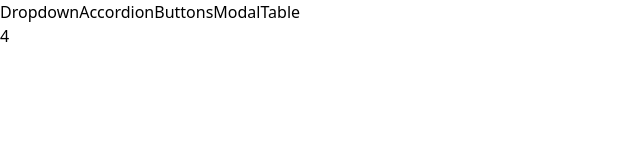
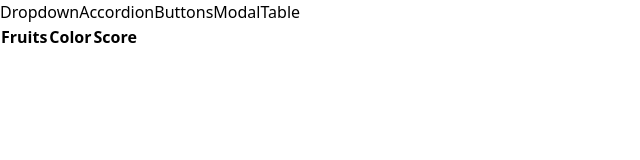
Before and after one commit to wali55/comps, a React (Vite) app: page /table in a window 1280 px wide. Shown: the top 160 px of the page, without its empty margins (0-640 px from the left). Built offline with nearby package versions, Linux system fonts and the light colour scheme.

Commit message:
table html structure

```diff
--- a/src/components/Table.jsx
+++ b/src/components/Table.jsx
@@ -1,8 +1,17 @@
 function Table({ data }) {
     return(
-        <div>
-            {data.length}
-        </div>
+        <table>
+            <thead>
+                <tr>
+                    <th>Fruits</th>
+                    <th>Color</th>
+                    <th>Score</th>
+                </tr>
+            </thead>
+            <tbody>
+
+            </tbody>
+        </table>
     );
 }
 
```
